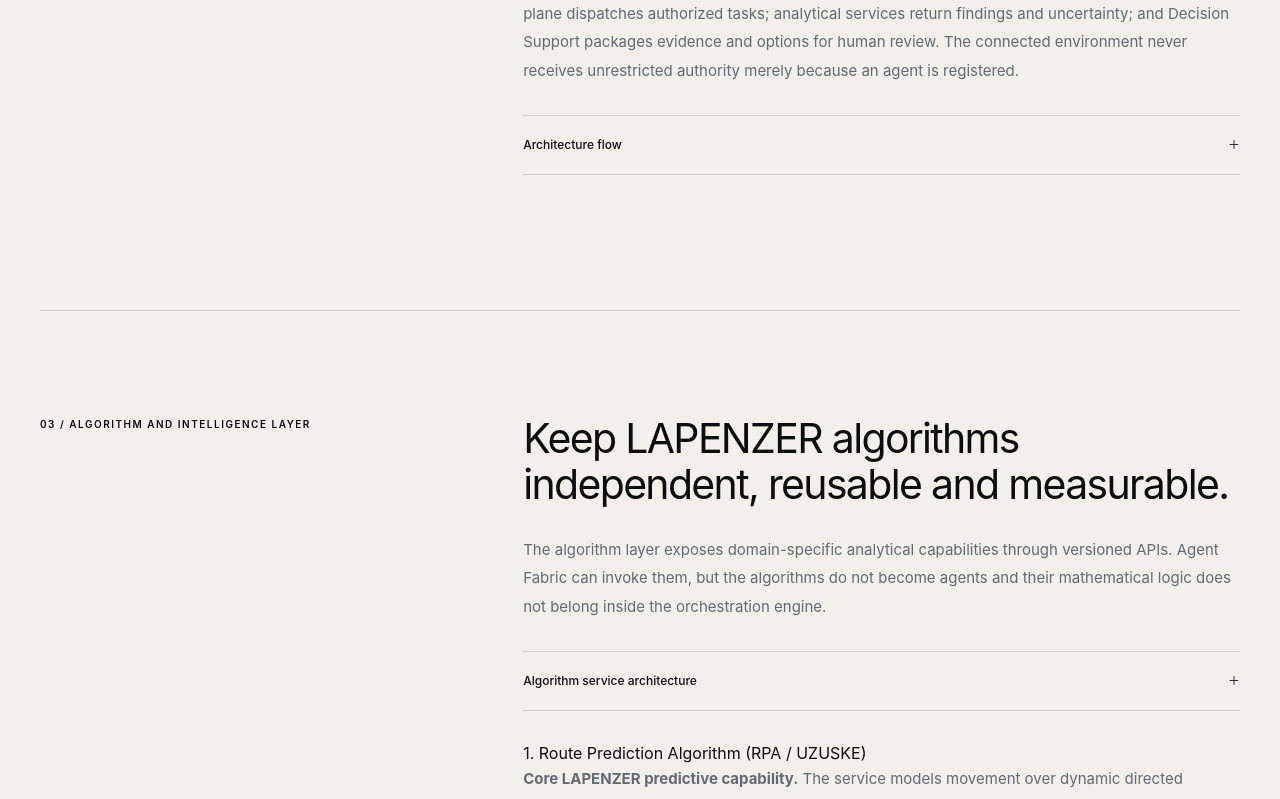
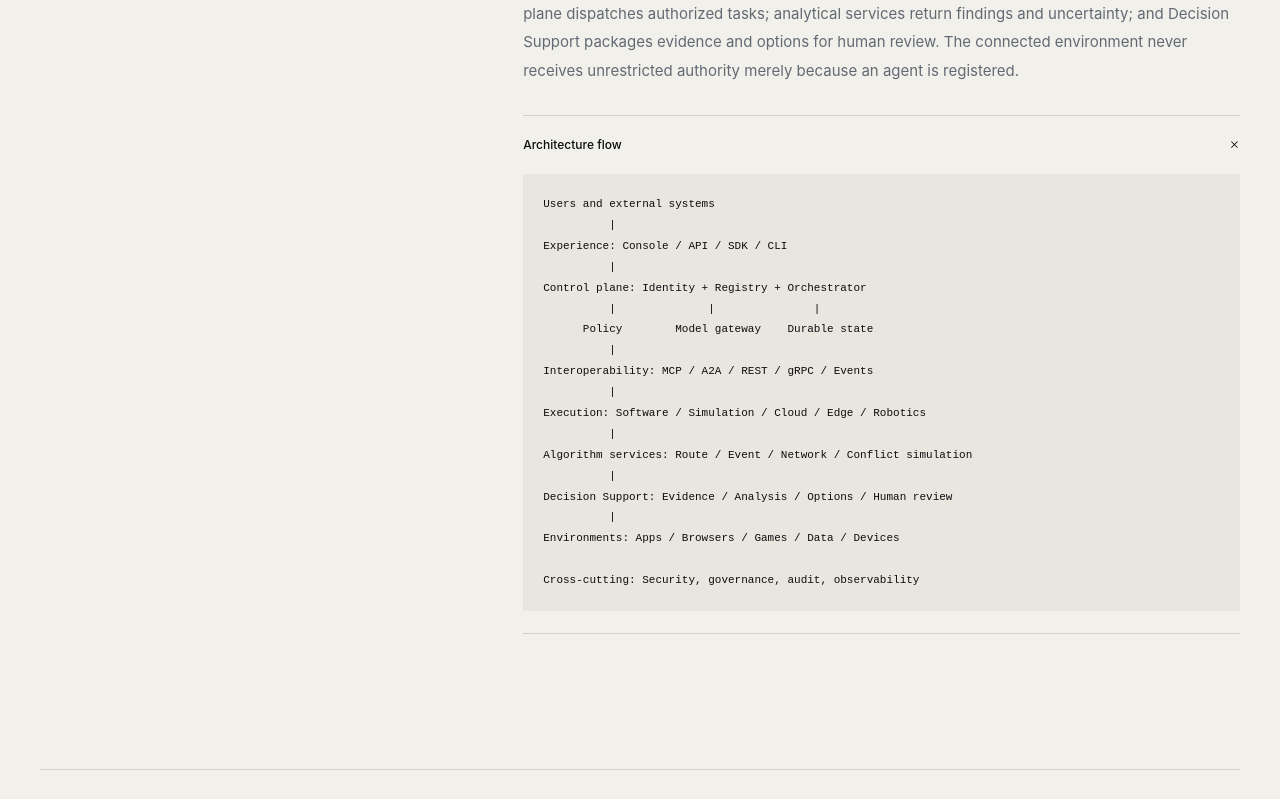
Before and after one commit to lapenzer/lapenzer-website, a Next.js app: page /technology/agent-fabric in a window 1280 px wide. Shown: the part 2740-3539 px from the top of the page. Built offline with nearby package versions, Linux system fonts and the light colour scheme.

Commit message:
Show Agent Fabric architecture diagrams and workflows by default

```diff
--- a/app/technology/agent-fabric/page.tsx
+++ b/app/technology/agent-fabric/page.tsx
@@ -49,7 +49,7 @@ export default function AgentFabric() {
               </ol>
               <p>Security, governance, observability, data management and resilience apply across every layer. Algorithms are independent services with their own schemas, versions, evaluation records and deployment status. The orchestrator coordinates work but is not itself dependent on a particular language model or provider.</p>
               <p>Information flows in both directions: runtimes publish observations, status and artifacts; the control plane dispatches authorized tasks; analytical services return findings and uncertainty; and Decision Support packages evidence and options for human review. The connected environment never receives unrestricted authority merely because an agent is registered.</p>
-              <TechnicalDetails title="Architecture flow">
+              <TechnicalDetails title="Architecture flow" open>
                 <pre>{`Users and external systems
           |
 Experience: Console / API / SDK / CLI
@@ -80,7 +80,7 @@ Cross-cutting: Security, governance, audit, observability`}</pre>
             <>
               <h2>Keep LAPENZER algorithms independent, reusable and measurable.</h2>
               <p>The algorithm layer exposes domain-specific analytical capabilities through versioned APIs. Agent Fabric can invoke them, but the algorithms do not become agents and their mathematical logic does not belong inside the orchestration engine.</p>
-              <TechnicalDetails title="Algorithm service architecture">
+              <TechnicalDetails title="Algorithm service architecture" open>
                 <pre>{`Orchestrator / Decision Support / External Applications
                          |
                 Algorithm API Gateway
@@ -150,7 +150,7 @@ Cross-cutting: Security, governance, audit, observability`}</pre>
                 <li><strong>Explainability and review</strong><span>Show the evidence and assumptions behind findings for human assessment.</span></li>
                 <li><strong>Decision record</strong><span>Preserve the question, evidence snapshot, options, rationale, approvals and subsequent outcome.</span></li>
               </ol>
-              <TechnicalDetails title="Decision Support processing flow">
+              <TechnicalDetails title="Decision Support processing flow" open>
                 <pre>{`Sources -> Ingestion -> Validation -> Evidence fusion
        -> Analytical models <-> Scenario analysis
        -> Option generation and comparison
@@ -385,7 +385,7 @@ GET    /v1/executions/{execution_id}/events`}</pre>
               <h2>Make integrations independently installable and replaceable.</h2>
               <p>Every connector is a versioned package that translates a target system's native interface into the platform's common agent, capability, event and artifact contracts. Connector-specific logic stays outside the orchestrator.</p>
               <p>A connector manifest records its identity, owner, version, target system, protocol, capabilities, input/output schemas, authentication method, requested permissions, network destinations, resource limits, data handling, dependencies, compatibility, health checks and security provenance.</p>
-              <TechnicalDetails title="Connector lifecycle">
+              <TechnicalDetails title="Connector lifecycle" open>
                 <pre>{`Package
   -> Validate manifest, schemas, signatures and dependencies
   -> Register connector and declared capabilities
```
